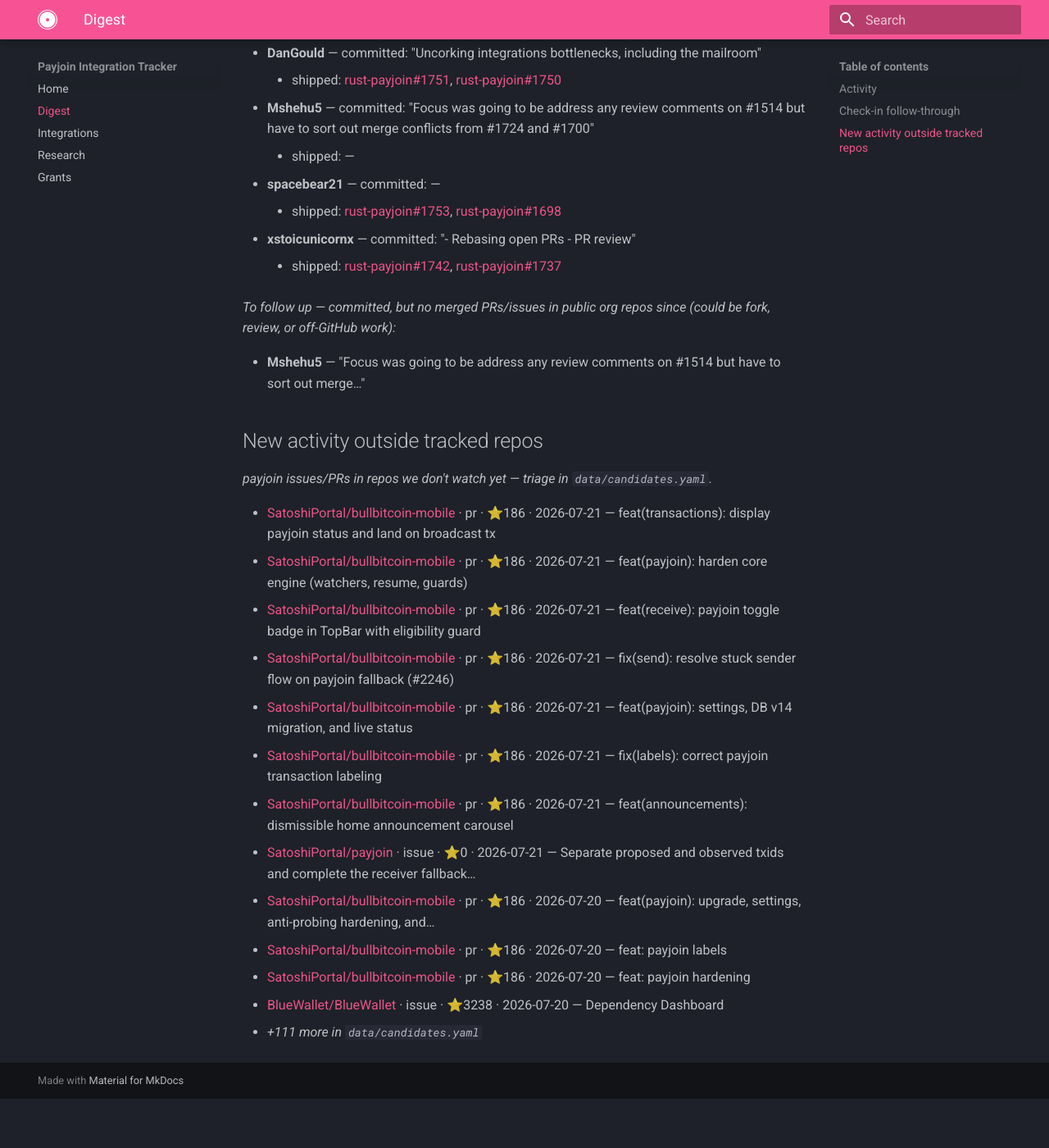
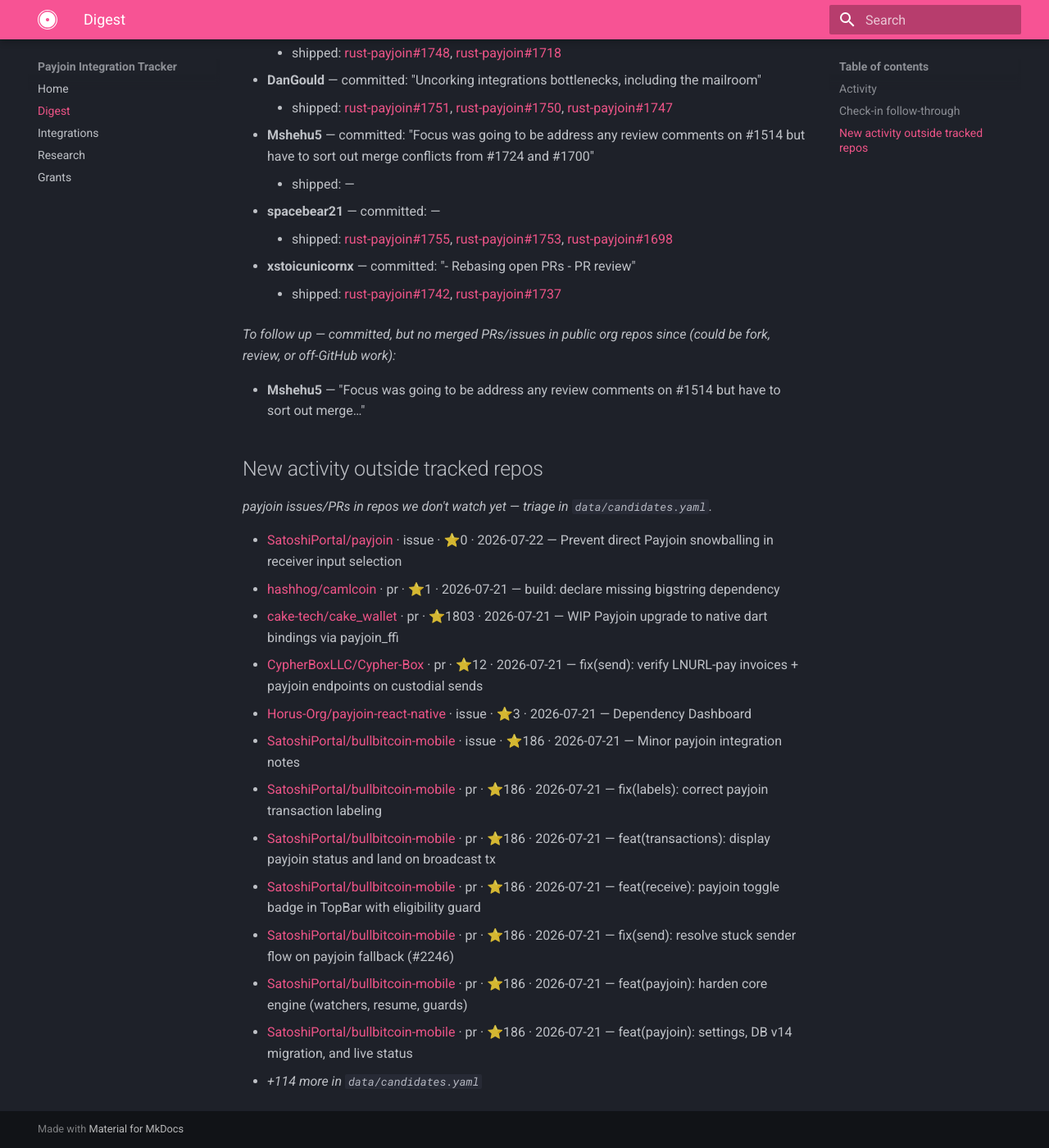
Before and after one commit to payjoin/payjoin.org, an MkDocs documentation site: the page built from docs/digest.md, in a window 1280 px wide and 1400 px high, scrolled down 622 px. Shown: the whole window at 82% size. Built offline with MkDocs 1.6.1 and Material for MkDocs 9.7.7, drawn with Linux system fonts in a browser that asks for light colours; before the commit the page ends 1962 px from its top, so only the background shows below that; some of the changed text lies outside the part shown.

Commit message:
chore: refresh tracker auto-state + digest

```diff
--- a/docs/digest.md
+++ b/docs/digest.md
@@ -1,11 +1,12 @@
 # Daily digest
 
-_As of 2026-07-21 (UTC) · tracking 25 upstream items_
+_As of 2026-07-22 (UTC) · tracking 25 upstream items_
 
 ## Activity
 
-- **BTCPay Server** — [repo](https://github.com/ValeraFinebits/btcpayserver-payjoin-plugin) — updated 2026-07-20
+- **BTCPay Server** — [repo](https://github.com/ValeraFinebits/btcpayserver-payjoin-plugin) — updated 2026-07-21
 - **Cove** — [repo](https://github.com/bitcoinppl/cove) — updated 2026-07-21
+- **LDK-Node** — [pull #746](https://github.com/lightningdevkit/ldk-node/pull/746) — updated 2026-07-21
 
 
 ## Check-in follow-through
@@ -15,13 +16,13 @@ _2026-07-13 · [thread](https://github.com/orgs/payjoin/discussions/1731)_
 - **benalleng** — committed: "- Get #1700 merged and then make a `payjoin-cli 1.0-rc.0`"
     - shipped: [rust-payjoin#1749](https://github.com/payjoin/rust-payjoin/pull/1749), [rust-payjoin#1744](https://github.com/payjoin/rust-payjoin/pull/1744), [rust-payjoin#1741](https://github.com/payjoin/rust-payjoin/pull/1741), [rust-payjoin#1739](https://github.com/payjoin/rust-payjoin/pull/1739), [rust-payjoin#1700](https://github.com/payjoin/rust-payjoin/pull/1700), [rust-payjoin#1746](https://github.com/payjoin/rust-payjoin/issues/1746), +3 more
 - **chavic** — committed: "- Land the rest of the correctness-pass stack, still have a few left from last week - Discuss accessors #1717 and #1718 through review;…"
-    - shipped: [rust-payjoin#1748](https://github.com/payjoin/rust-payjoin/pull/1748)
+    - shipped: [rust-payjoin#1748](https://github.com/payjoin/rust-payjoin/pull/1748), [rust-payjoin#1718](https://github.com/payjoin/rust-payjoin/pull/1718)
 - **DanGould** — committed: "Uncorking integrations bottlenecks, including the mailroom"
-    - shipped: [rust-payjoin#1751](https://github.com/payjoin/rust-payjoin/pull/1751), [rust-payjoin#1750](https://github.com/payjoin/rust-payjoin/pull/1750)
+    - shipped: [rust-payjoin#1751](https://github.com/payjoin/rust-payjoin/pull/1751), [rust-payjoin#1750](https://github.com/payjoin/rust-payjoin/pull/1750), [rust-payjoin#1747](https://github.com/payjoin/rust-payjoin/pull/1747)
 - **Mshehu5** — committed: "Focus was going to be address any review comments on #1514 but have to sort out merge conflicts from #1724 and #1700"
     - shipped: —
 - **spacebear21** — committed: —
-    - shipped: [rust-payjoin#1753](https://github.com/payjoin/rust-payjoin/pull/1753), [rust-payjoin#1698](https://github.com/payjoin/rust-payjoin/pull/1698)
+    - shipped: [rust-payjoin#1755](https://github.com/payjoin/rust-payjoin/pull/1755), [rust-payjoin#1753](https://github.com/payjoin/rust-payjoin/pull/1753), [rust-payjoin#1698](https://github.com/payjoin/rust-payjoin/pull/1698)
 - **xstoicunicornx** — committed: "- Rebasing open PRs - PR review"
     - shipped: [rust-payjoin#1742](https://github.com/payjoin/rust-payjoin/pull/1742), [rust-payjoin#1737](https://github.com/payjoin/rust-payjoin/pull/1737)
 
@@ -33,16 +34,16 @@ _To follow up — committed, but no merged PRs/issues in public org repos since
 
 _payjoin issues/PRs in repos we don't watch yet — triage in `data/candidates.yaml`._
 
+- [SatoshiPortal/payjoin](https://github.com/SatoshiPortal/payjoin/issues/9) · issue · ⭐0 · 2026-07-22 — Prevent direct Payjoin snowballing in receiver input selection
+- [hashhog/camlcoin](https://github.com/hashhog/camlcoin/pull/6) · pr · ⭐1 · 2026-07-21 — build: declare missing bigstring dependency
+- [cake-tech/cake_wallet](https://github.com/cake-tech/cake_wallet/pull/3363) · pr · ⭐1803 · 2026-07-21 — WIP Payjoin upgrade to native dart bindings via payjoin_ffi
+- [CypherBoxLLC/Cypher-Box](https://github.com/CypherBoxLLC/Cypher-Box/pull/151) · pr · ⭐12 · 2026-07-21 — fix(send): verify LNURL-pay invoices + payjoin endpoints on custodial sends
+- [Horus-Org/payjoin-react-native](https://github.com/Horus-Org/payjoin-react-native/issues/2) · issue · ⭐3 · 2026-07-21 — Dependency Dashboard
+- [SatoshiPortal/bullbitcoin-mobile](https://github.com/SatoshiPortal/bullbitcoin-mobile/issues/2487) · issue · ⭐186 · 2026-07-21 — Minor payjoin integration notes
+- [SatoshiPortal/bullbitcoin-mobile](https://github.com/SatoshiPortal/bullbitcoin-mobile/pull/2482) · pr · ⭐186 · 2026-07-21 — fix(labels): correct payjoin transaction labeling
 - [SatoshiPortal/bullbitcoin-mobile](https://github.com/SatoshiPortal/bullbitcoin-mobile/pull/2481) · pr · ⭐186 · 2026-07-21 — feat(transactions): display payjoin status and land on broadcast tx
-- [SatoshiPortal/bullbitcoin-mobile](https://github.com/SatoshiPortal/bullbitcoin-mobile/pull/2478) · pr · ⭐186 · 2026-07-21 — feat(payjoin): harden core engine (watchers, resume, guards)
 - [SatoshiPortal/bullbitcoin-mobile](https://github.com/SatoshiPortal/bullbitcoin-mobile/pull/2480) · pr · ⭐186 · 2026-07-21 — feat(receive): payjoin toggle badge in TopBar with eligibility guard
 - [SatoshiPortal/bullbitcoin-mobile](https://github.com/SatoshiPortal/bullbitcoin-mobile/pull/2479) · pr · ⭐186 · 2026-07-21 — fix(send): resolve stuck sender flow on payjoin fallback (#2246)
+- [SatoshiPortal/bullbitcoin-mobile](https://github.com/SatoshiPortal/bullbitcoin-mobile/pull/2478) · pr · ⭐186 · 2026-07-21 — feat(payjoin): harden core engine (watchers, resume, guards)
 - [SatoshiPortal/bullbitcoin-mobile](https://github.com/SatoshiPortal/bullbitcoin-mobile/pull/2477) · pr · ⭐186 · 2026-07-21 — feat(payjoin): settings, DB v14 migration, and live status
-- [SatoshiPortal/bullbitcoin-mobile](https://github.com/SatoshiPortal/bullbitcoin-mobile/pull/2482) · pr · ⭐186 · 2026-07-21 — fix(labels): correct payjoin transaction labeling
-- [SatoshiPortal/bullbitcoin-mobile](https://github.com/SatoshiPortal/bullbitcoin-mobile/pull/2484) · pr · ⭐186 · 2026-07-21 — feat(announcements): dismissible home announcement carousel
-- [SatoshiPortal/payjoin](https://github.com/SatoshiPortal/payjoin/issues/6) · issue · ⭐0 · 2026-07-21 — Separate proposed and observed txids and complete the receiver fallback…
-- [SatoshiPortal/bullbitcoin-mobile](https://github.com/SatoshiPortal/bullbitcoin-mobile/pull/2461) · pr · ⭐186 · 2026-07-20 — feat(payjoin): upgrade, settings, anti-probing hardening, and…
-- [SatoshiPortal/bullbitcoin-mobile](https://github.com/SatoshiPortal/bullbitcoin-mobile/pull/2449) · pr · ⭐186 · 2026-07-20 — feat: payjoin labels
-- [SatoshiPortal/bullbitcoin-mobile](https://github.com/SatoshiPortal/bullbitcoin-mobile/pull/2451) · pr · ⭐186 · 2026-07-20 — feat: payjoin hardening
-- [BlueWallet/BlueWallet](https://github.com/BlueWallet/BlueWallet/issues/3659) · issue · ⭐3238 · 2026-07-20 — Dependency Dashboard
-- _+111 more in `data/candidates.yaml`_
+- _+114 more in `data/candidates.yaml`_
```
Also changed, not shown: 2 other files.
